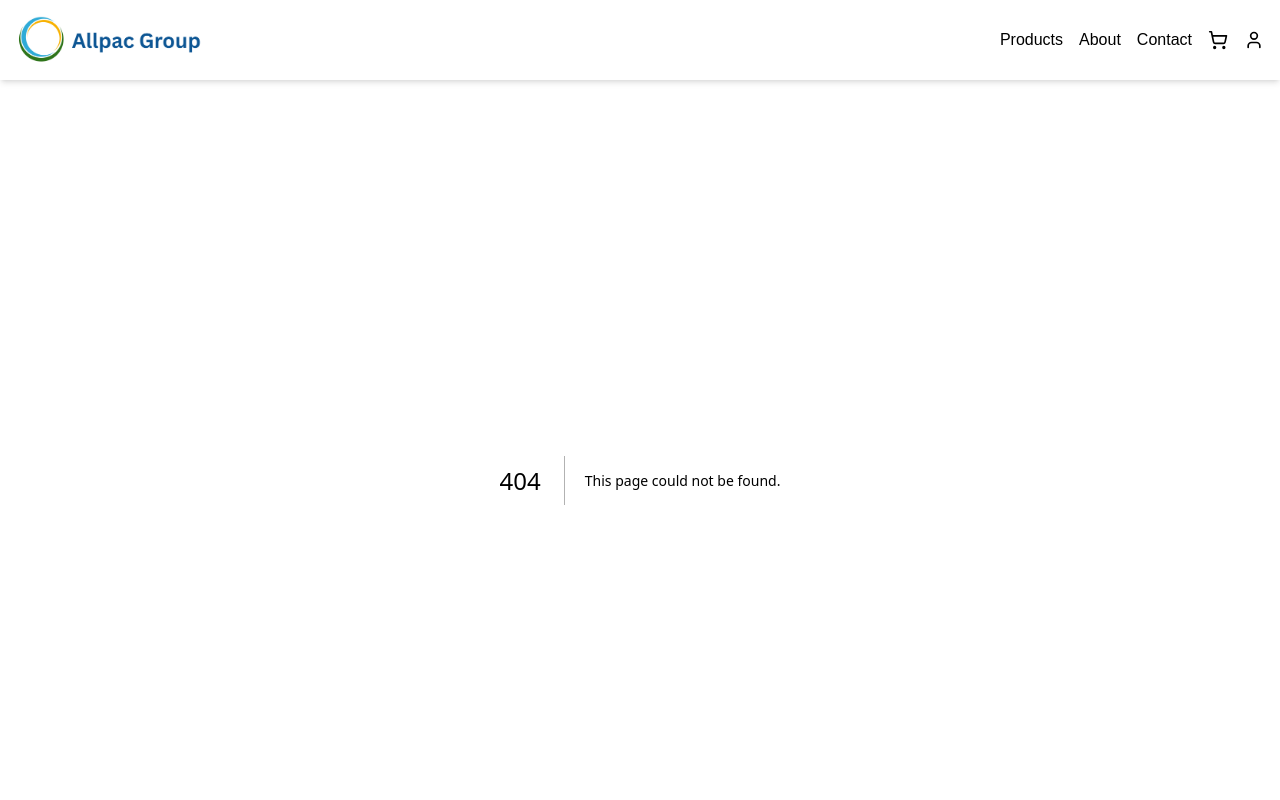
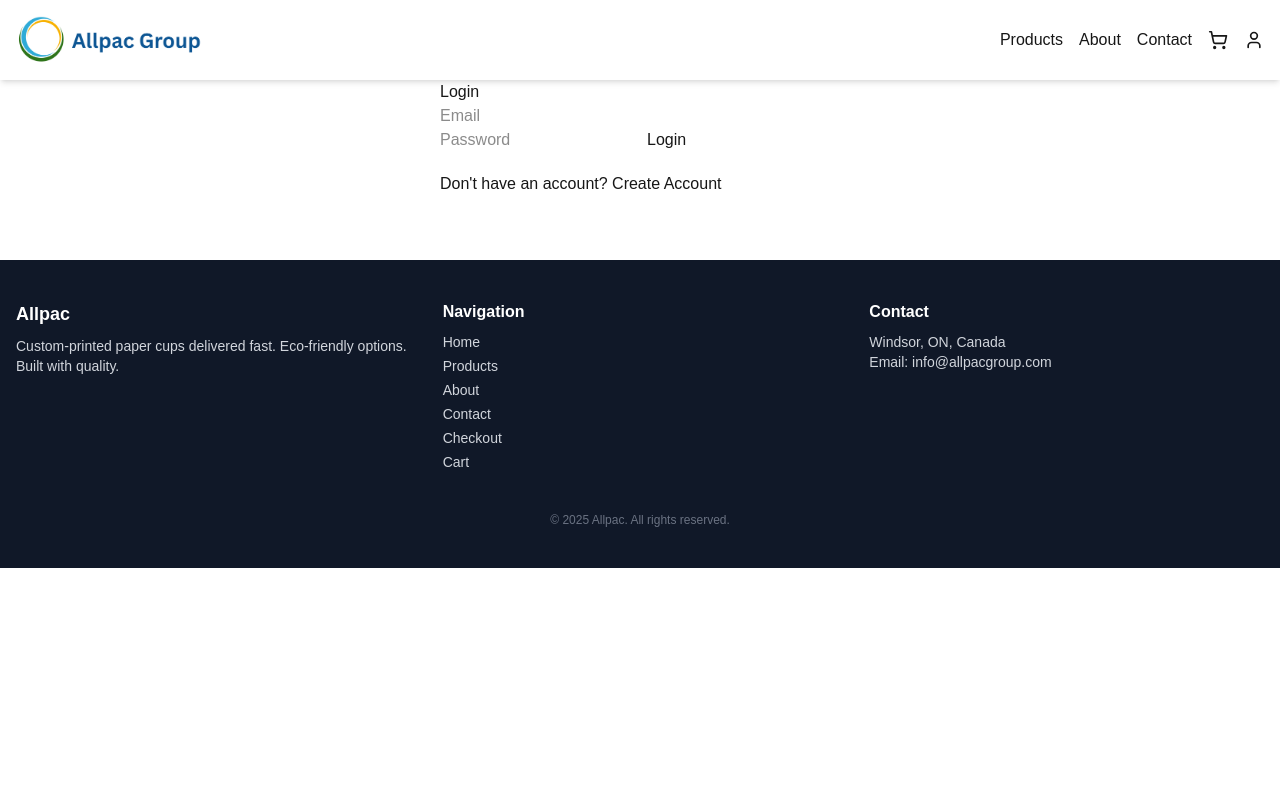
Before and after one commit to Emadedin1/allpacstore, a Next.js app in the folder frontend/: page /register in a window 1280 px wide. Before the commit this address had no page. Shown: the top 800 px of the page. Built offline with nearby package versions, Linux system fonts and the light colour scheme.

Commit message:
Create page.jsx

```diff
--- /dev/null
+++ b/frontend/src/app/register/page.jsx
@@ -0,0 +1,6 @@
+import LoginPage from '../../components/LoginPage';
+
+export default function Register() {
+  // Pass mode="register" so it shows the registration form by default
+  return <LoginPage mode="register" />;
+}
```
